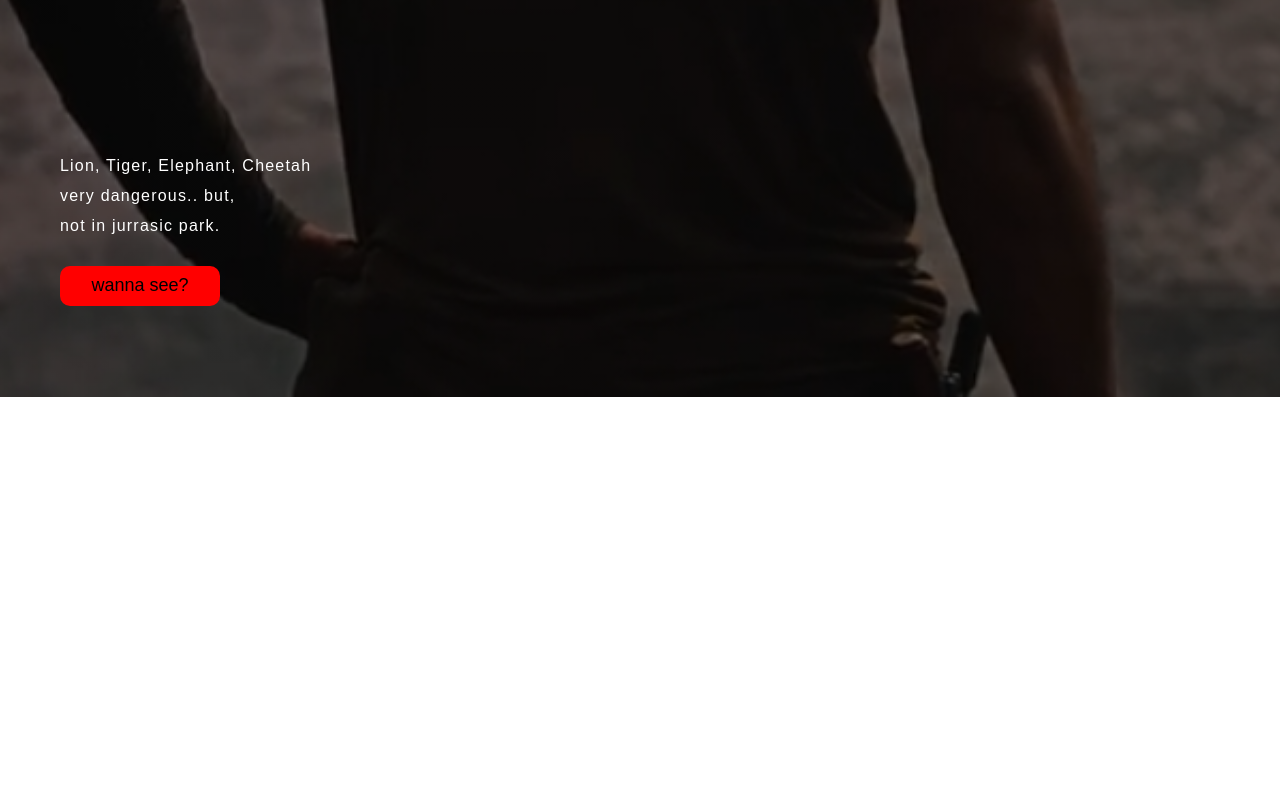
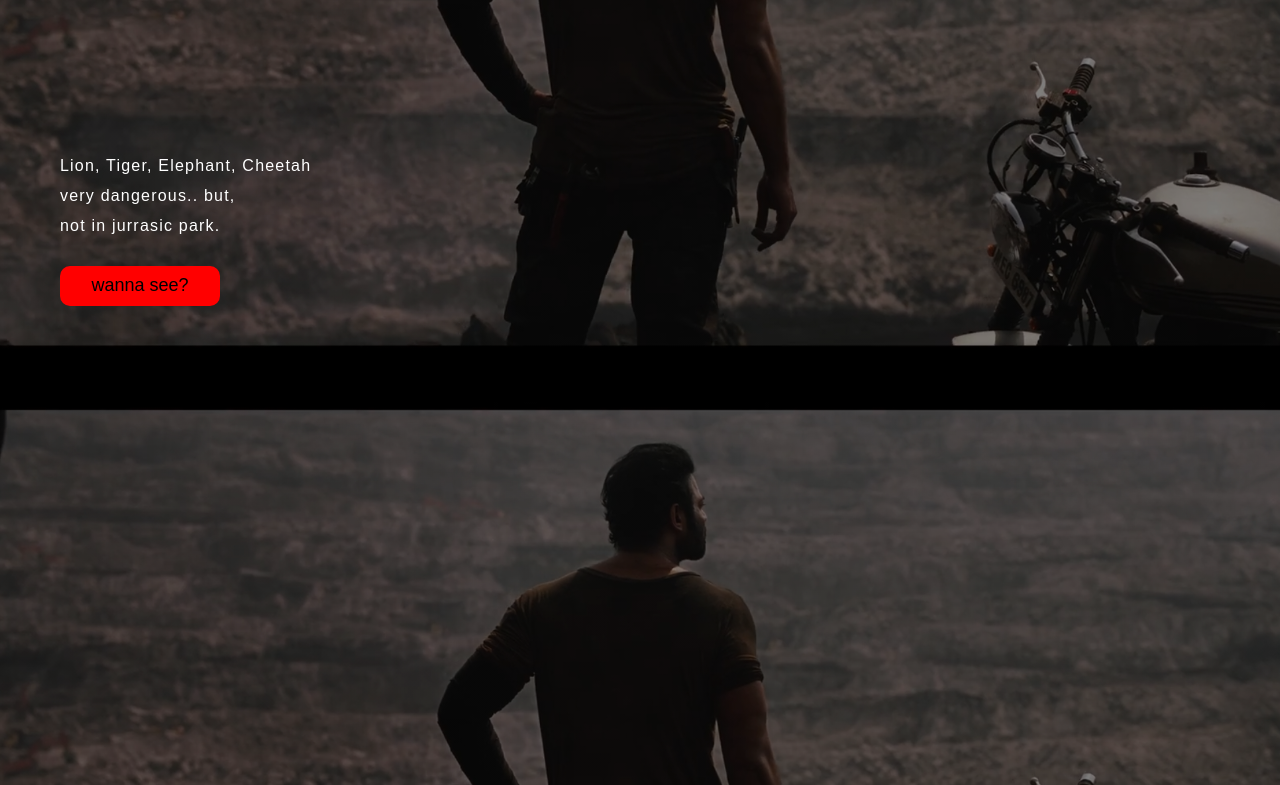
Before and after one commit to KesuboyinaYaswanth/salaar3, a plain HTML site: page index.html in a window 1280 px wide. Shown: the part 403-1188 px from the top of the page. Before the commit the page ends 800 px from the top, so only its background shows below. Drawn offline with nearby package versions, Linux system fonts and the light colour scheme; files whose address does not match are found by name.

Commit message:
Update style2.css

```diff
--- a/style2.css
+++ b/style2.css
@@ -18,8 +18,8 @@
     width: 100%;
     background: linear-gradient(to top, rgba(0,0,0,0.5)50%,rgba(0, 0, 0, 0.5)50%), url(pb.jpg);
     background-position: center;
-    background-size: 5000px;
-    height: 100vh;
+    background-size: 1550px;
+    height: 1000vh;
 }
 
 .navbar{
```
